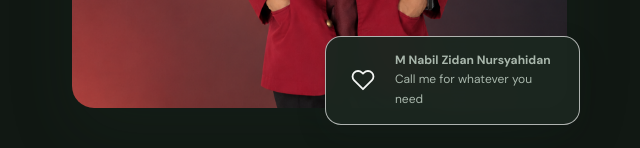
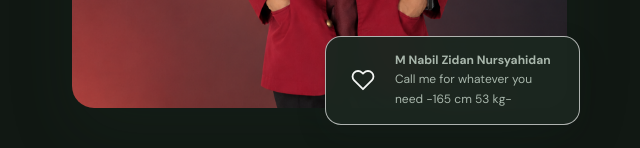
Before and after one commit to MNZN10/portofolio-nabil, a website: page index.html in a window 1280 px wide. Shown: the part 652-800 px from the top of the page, 640-1280 px from the left. Drawn offline with Linux system fonts and the light colour scheme.

Commit message:
Update index.html

```diff
--- a/index.html
+++ b/index.html
@@ -484,7 +484,7 @@
                             <input id="like-visitor-id" name="visitorId" type="hidden">
                         </form>
                         <iframe name="like-notification-response" title="Respons notifikasi suka" hidden></iframe>
-                        <span><strong>M Nabil Zidan Nursyahidan</strong><span>Call me for whatever you need</span></span>
+                        <span><strong>M Nabil Zidan Nursyahidan</strong><span>Call me for whatever you need -165 cm 53 kg-</span></span>
                     </div>
                 </div>
             </section>
```
